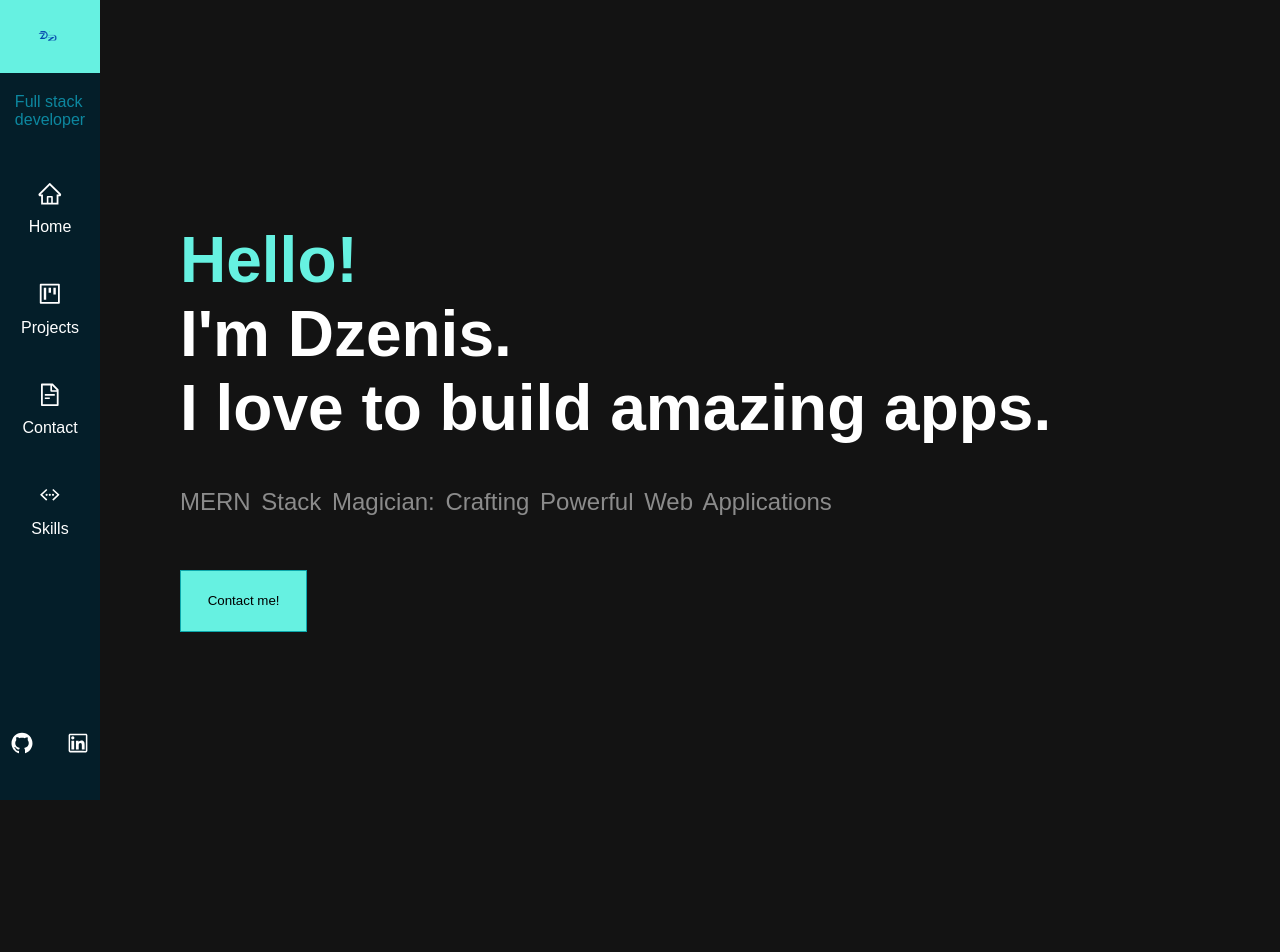
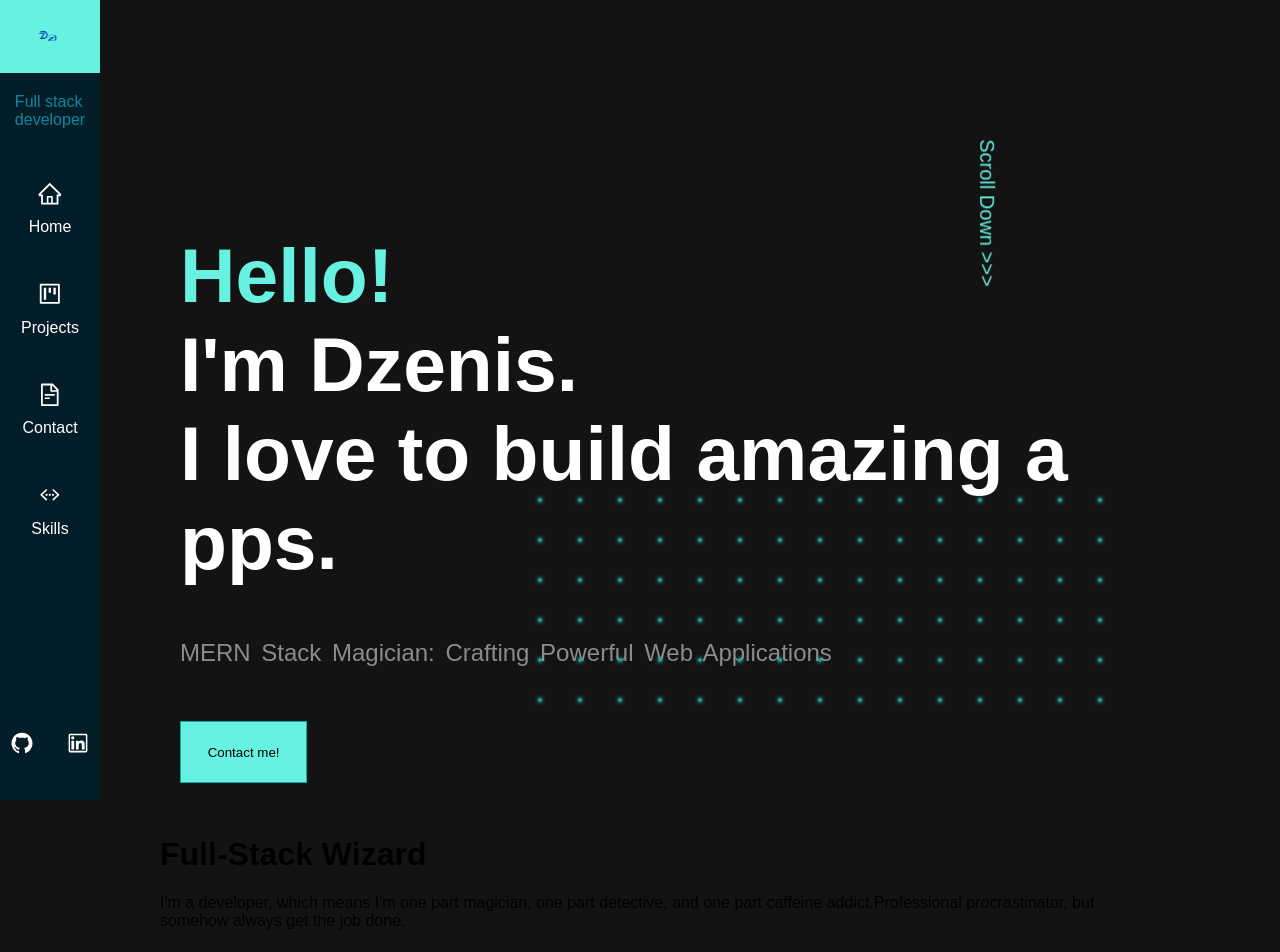
Before and after one commit to Dzenoo/Portfolio, a React (Create React App) app: page / in a window 1280 px wide. Shown: the top 952 px of the page. Before the commit the page ends 812 px from the top, so only its background shows below. Built offline with nearby package versions, Linux system fonts and the light colour scheme.

Commit message:
Adding after main

```diff
--- a/src/App.js
+++ b/src/App.js
@@ -1,9 +1,12 @@
+import { useEffect, useState } from "react";
 import { Routes, Route } from "react-router-dom";
+
+import bgv from "./components/assets/bgvideo.mp4";
 import Welcome from "./components/ui/Welcome";
 import Main from "./components/main/Main";
+import Layout from "./components/layout/Layout";
+
 import "./App.css";
-import Layout from "./components/layout/Layout";
-import { useEffect, useState } from "react";
 
 function App() {
   const [loading, setLoading] = useState(true);
@@ -20,7 +23,6 @@ function App() {
 
   return (
     <>
-      <div className="cursor"></div>
       <Layout>
         <Routes>
           <Route path="/" element={<Main />} />
--- a/src/components/Main/Main.css
+++ b/src/components/Main/Main.css
@@ -1,5 +1,6 @@
 .main_section {
   position: relative;
+  height: 70vh;
 }
 
 .main_section .text {
@@ -7,7 +8,7 @@
 }
 
 .main_section .text h1 {
-  font-size: 4rem;
+  font-size: 4.8rem;
   color: #66f1e1;
 }
 
@@ -34,14 +35,6 @@
 
   10% {
     transform: scale(0.9);
-  }
-
-  30% {
-    transform: scale(1.1);
-  }
-
-  50% {
-    transform: scale(1.6);
   }
 
   100% {
@@ -103,3 +96,62 @@
   color: #66f1e1;
   box-shadow: 0 2px 4px #66f1e1;
 }
+
+.second_hero {
+  display: flex;
+  max-width: 600px;
+  flex-wrap: wrap;
+  position: absolute;
+  right: 0;
+  bottom: 0;
+}
+
+.second_hero span {
+  position: relative;
+  width: 40px;
+  height: 40px;
+  display: block;
+}
+
+.second_hero span::before {
+  content: "";
+  position: absolute;
+  width: 100%;
+  height: 100%;
+  background-color: #0ca8ac;
+  transform: scale(0.1);
+  box-shadow: 0 0 40px #66f1e1;
+  transition: 2s;
+  border-radius: 30px;
+}
+
+.second_hero span:hover::before {
+  transform: scale(1);
+  transition: 0s;
+}
+
+.scroll {
+  position: absolute;
+  right: 60px;
+  transform: rotate(90deg);
+  color: #66f1e1;
+  font-size: 20px;
+}
+
+.scroll p {
+  animation: scroll 2s infinite;
+}
+
+@keyframes scroll {
+  0% {
+    transform: translateX(0);
+  }
+
+  80% {
+    transform: translateX(40px);
+  }
+
+  100% {
+    transform: translateX(0);
+  }
+}
--- a/src/components/Main/Main.js
+++ b/src/components/Main/Main.js
@@ -1,12 +1,30 @@
-import React from "react";
+import React, { useState } from "react";
 import "./Main.css";
+import MainAfter from "./MainAfter";
 
 const helloText = "I'm Dzenis.";
 const loveText = `I love to build amazing apps.`;
 
 const Main = () => {
+  const numSpans = 90;
+  const spanArray = [];
+  let spt = [">", ">", ">"];
+
+  for (let i = 0; i < numSpans; i++) {
+    spanArray.push(<span key={i}></span>);
+  }
+
   return (
+    <>
       <div className="main_section">
+        <div className="scroll">
+          <p>
+            Scroll Down{"  "}
+            {spt.map((i) => (
+              <span key={i}>{i}</span>
+            ))}
+          </p>
+        </div>
         <div className="text">
           <h1>
             Hello!
@@ -38,7 +56,10 @@ const Main = () => {
           </p>
           <button>Contact me!</button>
         </div>
+        <div className="second_hero">{spanArray}</div>
       </div>
+      <MainAfter />
+    </>
   );
 };
 
--- /dev/null
+++ b/src/components/Main/MainAfter.css
@@ -0,0 +1,6 @@
+.about_section {
+  display: flex;
+  justify-content: space-between;
+  align-items: center;
+  height: 40vh;
+}
--- /dev/null
+++ b/src/components/Main/MainAfter.js
@@ -0,0 +1,23 @@
+import React from "react";
+
+import "./MainAfter.css";
+
+const MainAfter = () => {
+  return (
+    <>
+      <div className="about_section">
+        <div className="about_text">
+          <h1>Full-Stack Wizard</h1>
+          <p>
+            I'm a developer, which means I'm one part magician, one part
+            detective, and one part caffeine addict.Professional procrastinator,
+            but somehow always get the job done.
+          </p>
+        </div>
+        <div></div>
+      </div>
+    </>
+  );
+};
+
+export default MainAfter;
```
Also changed, not shown: src/components/assets/ABOUT.png (added), 1 other file (tests, documents, lock files or other folders). Lines whose indentation alone changed are shown as unchanged.
